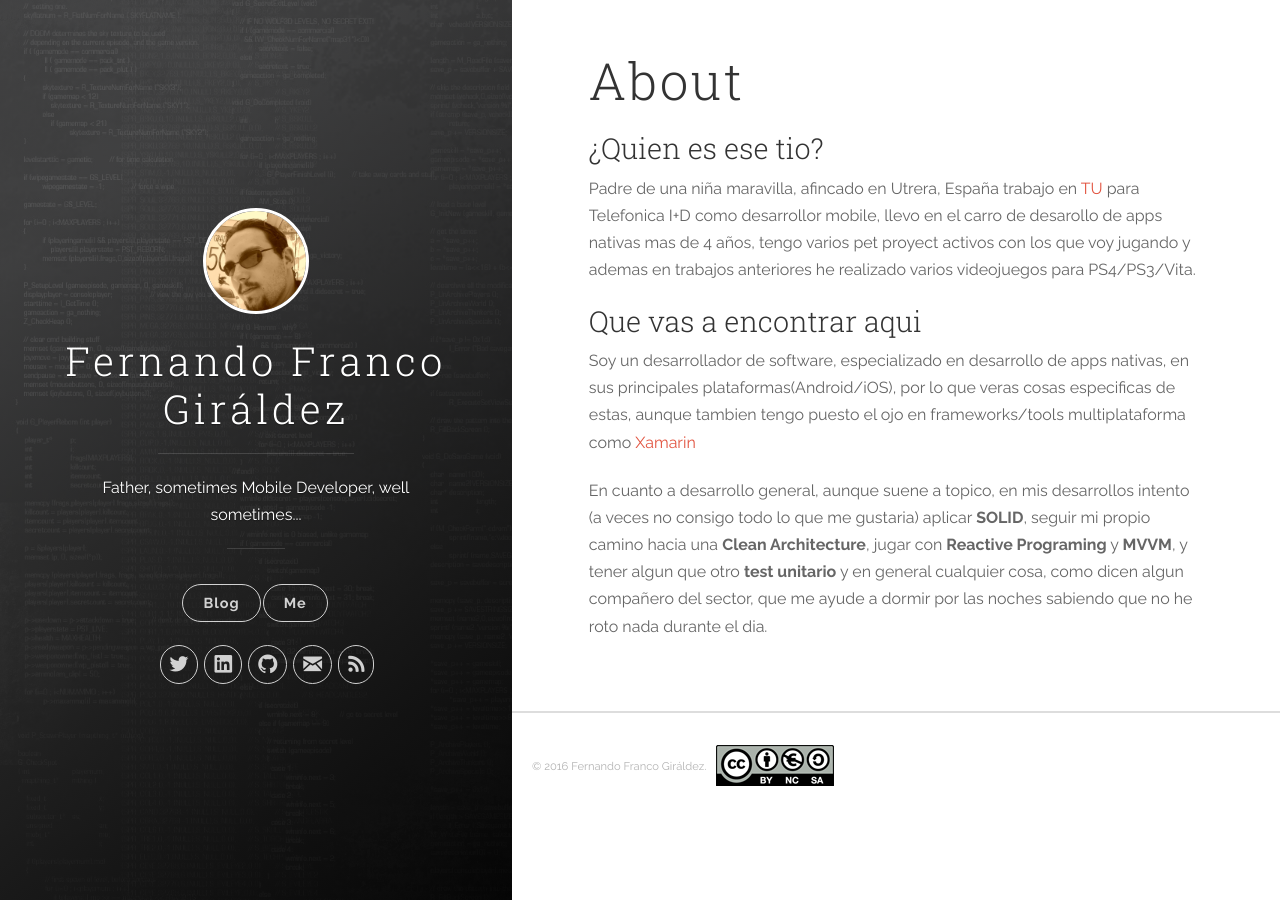
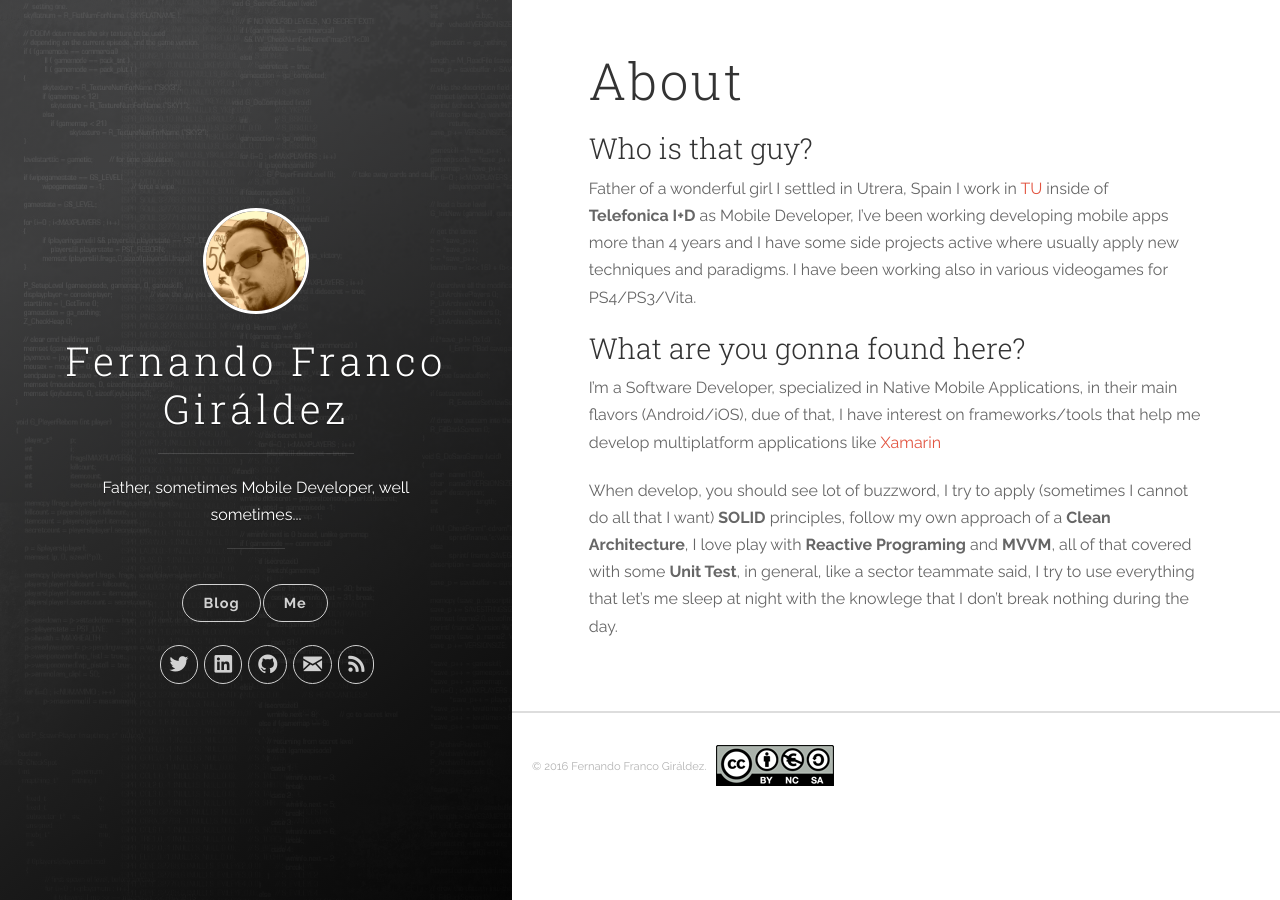
Before and after one commit to ffgiraldez/ffgiraldez.github.io, a Jekyll site: the page built from about.md, in a window 1280 px wide. Built offline with Jekyll 4.4.1, drawn with Linux system fonts in a browser that asks for light colours; nearby versions of some CDN libraries.

Commit message:
English version of About me section

```diff
--- a/about.md
+++ b/about.md
@@ -4,22 +4,22 @@ title: About
 permalink: /about/
 ---
 
-### ¿Quien es ese tio?
+### Who is that guy?
 
-Padre de una niña maravilla, afincado en Utrera, España trabajo en [TU][tu] para Telefonica&nbsp;I+D como desarrollor mobile,
-llevo en el carro de desarollo de apps nativas mas de 4 años, tengo varios pet proyect activos con los que voy jugando
-y ademas en trabajos anteriores he realizado varios videojuegos para PS4/PS3/Vita.
+Father of a wonderful girl I settled in Utrera, Spain I work in [TU][tu]
+inside of **Telefonica&nbsp;I+D** as Mobile Developer,
+I've been working developing mobile apps more than 4 years and
+I have some side projects active where usually apply new techniques and paradigms.
+I have been working also in various videogames for PS4/PS3/Vita.
 
-### Que vas a encontrar aqui
+### What are you gonna found here?
 
-Soy un desarrollador de software, especializado en desarrollo de apps nativas, en sus principales plataformas(Android/iOS), por lo que
-veras cosas especificas de estas, aunque tambien tengo puesto el ojo en frameworks/tools multiplataforma como [Xamarin][xamarin]
+I'm a Software Developer, specialized in Native Mobile Applications,
+in their main flavors (Android/iOS), due of that, I have interest on frameworks/tools that help
+me develop multiplatform applications like [Xamarin][xamarin]
 
-En cuanto a desarrollo general, aunque suene a topico, en mis desarrollos intento (a veces no consigo todo lo que me gustaria) aplicar
-**SOLID**, seguir mi propio camino hacia una **Clean Architecture**, jugar con **Reactive Programing** y **MVVM**,
-y tener algun que otro **test unitario** y en general cualquier cosa, como dicen algun compañero del sector, que me ayude
-a dormir por las noches sabiendo que no he roto nada durante el dia.
-
+When develop, you should see lot of buzzword, I try to apply (sometimes I cannot do all that I want)
+**SOLID** principles, follow my own approach of a **Clean Architecture**, I love play with **Reactive Programing** and **MVVM**, all of that covered with some **Unit Test**, in general, like a sector teammate said, I try to use everything that let's me sleep at night with the knowlege that I don't break nothing during the day.
 
  [//]: # "links"
 
```
